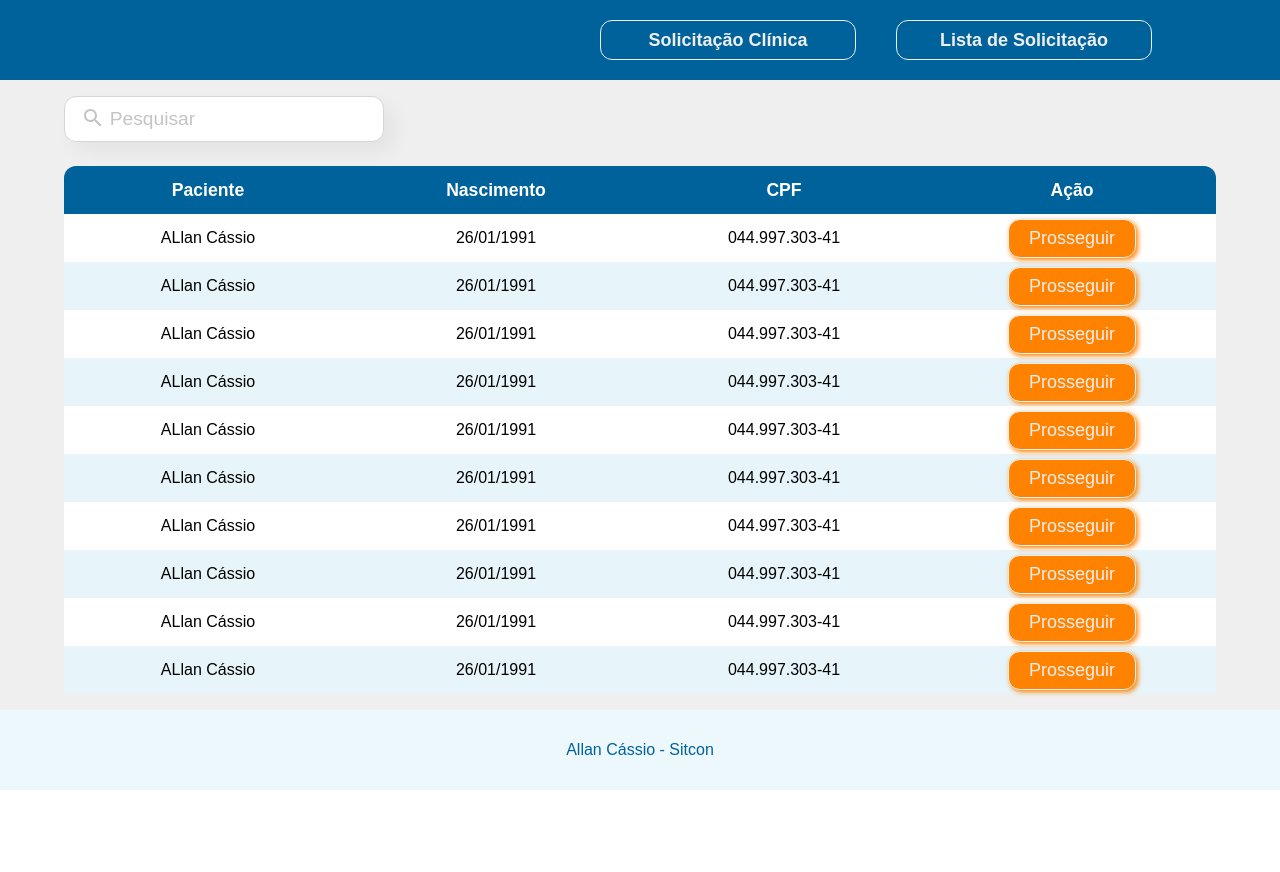
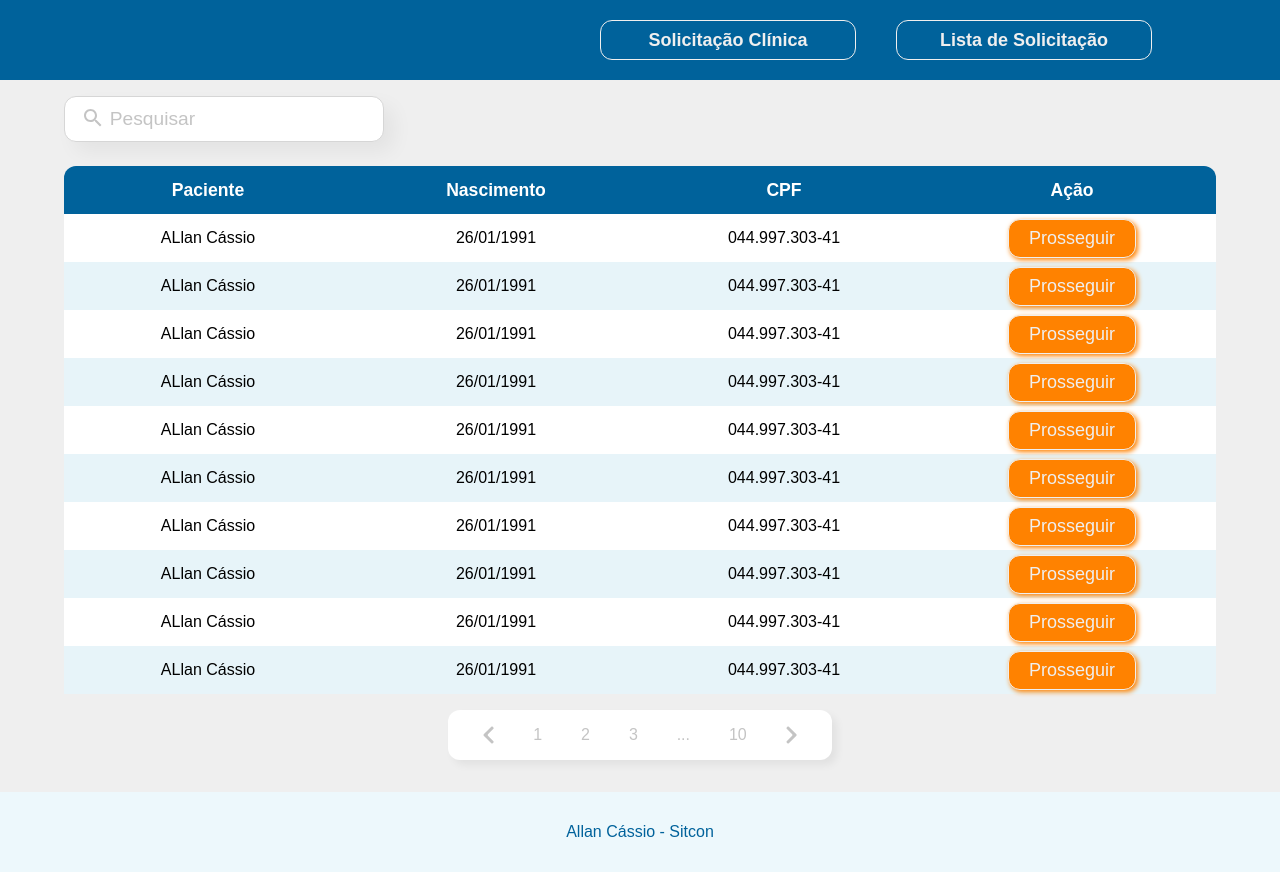
Before and after one commit to allancssio1/Allan-Cassio_Sitcon, a React (Vite) app in the folder client/: page / in a window 1280 px wide. Before the commit the page ends 800 px from the top, so only its background shows below. Built offline with nearby package versions, Linux system fonts and the light colour scheme.

Commit message:
create layout on pagination

```diff
--- a/client/src/pages/ListUsers/index.tsx
+++ b/client/src/pages/ListUsers/index.tsx
@@ -1,5 +1,6 @@
 import './styles.css'
 import SearchIcon from '@mui/icons-material/Search'
+// import ArrowBackIosIcon from '@mui/icons-material/ArrowBackIos'
 
 export const ListUsers = () => {
   return (
@@ -102,6 +103,38 @@ export const ListUsers = () => {
           </div>
         </section>
       </div>
+      <section className="pagination">
+        <svg
+          xmlns="http://www.w3.org/2000/svg"
+          width="11"
+          height="18"
+          viewBox="0 0 11 18"
+          fill="none"
+        >
+          <path
+            d="M10.4257 15.1835C10.8162 15.574 10.8162 16.2072 10.4257 16.5977L9.73054 17.2929C9.34002 17.6834 8.70685 17.6834 8.31633 17.2929L0.730543 9.70711C0.340019 9.31658 0.34002 8.68342 0.730544 8.29289L8.31633 0.707106C8.70686 0.316582 9.34002 0.316583 9.73054 0.707107L10.4257 1.40227C10.8162 1.79279 10.8162 2.42596 10.4257 2.81648L4.94929 8.29289C4.55877 8.68342 4.55877 9.31658 4.94929 9.70711L10.4257 15.1835Z"
+            fill="#C4C4C4"
+          />
+        </svg>
+        {/* <ArrowBackIosIcon /> */}
+        <div>1</div>
+        <div>2</div>
+        <div>3</div>
+        <div>...</div>
+        <div>10</div>
+        <svg
+          xmlns="http://www.w3.org/2000/svg"
+          width="11"
+          height="18"
+          viewBox="0 0 11 18"
+          fill="none"
+        >
+          <path
+            d="M0.707107 2.81648C0.316583 2.42596 0.316583 1.79279 0.707107 1.40227L1.40227 0.707106C1.79279 0.316582 2.42596 0.316583 2.81648 0.707107L10.4023 8.29289C10.7928 8.68342 10.7928 9.31658 10.4023 9.70711L2.81648 17.2929C2.42596 17.6834 1.79279 17.6834 1.40227 17.2929L0.707106 16.5977C0.316582 16.2072 0.316583 15.574 0.707107 15.1835L6.18352 9.70711C6.57404 9.31658 6.57404 8.68342 6.18352 8.29289L0.707107 2.81648Z"
+            fill="#C4C4C4"
+          />
+        </svg>
+      </section>
     </div>
   )
 }
--- a/client/src/pages/ListUsers/styles.css
+++ b/client/src/pages/ListUsers/styles.css
@@ -77,3 +77,20 @@ input:focus {
   font-weight: normal;
   box-shadow: 2px 2px 5px 0px var(--button-action-color);
 }
+
+.pagination {
+  display: flex;
+  align-items: center;
+  justify-content: space-around;
+
+  background-color: var(--color-white);
+  color: #C4C4C4;
+  max-width: 24rem;
+  border-radius: 12px;
+  box-shadow: 5px 5px 8px 0px rgba(0, 0, 0, 0.06);
+
+  margin: 1rem auto;
+  padding: 1rem;
+
+  font-size: 12;
+}
```
